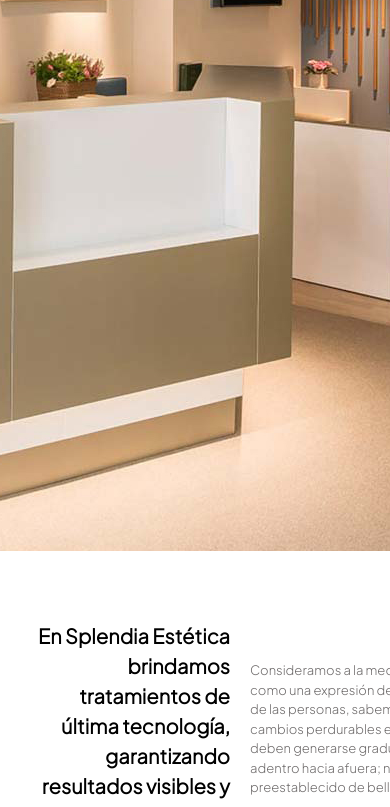
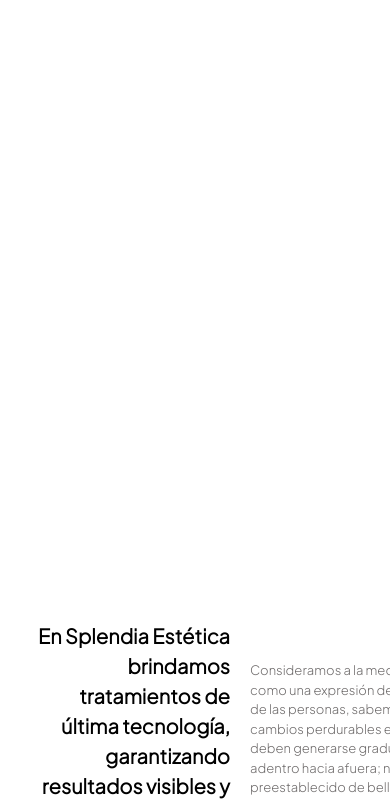
Before and after one commit to Faqqg/ProyectoCoder, a plain HTML site: page index.html in a window 390 px wide. Shown: the part 149-956 px from the top of the page. Drawn offline with nearby package versions, Linux system fonts and the light colour scheme.

Commit message:
fullresponsive-2

```diff
--- a/main.css
+++ b/main.css
@@ -718,7 +718,7 @@ main {
 
 
     .navegador-uno {
-        background-image: url('imagenes/header-mobile.jpg');
+        background-image: none;
         background-size: auto;
         background-position-x: center;
         max-width: 100%;
```
